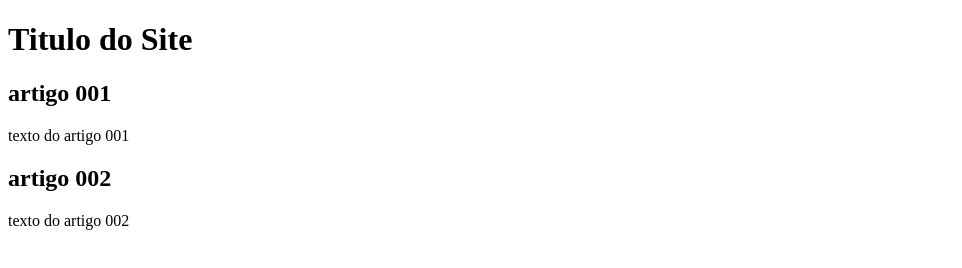
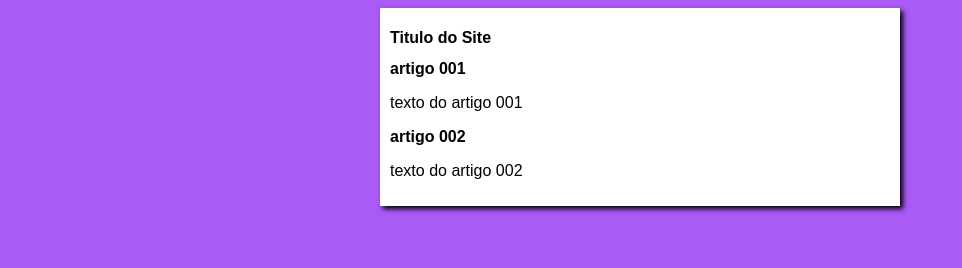
Before and after one commit to AndreLucas25/projeto-site, a plain HTML site: page index.html in a window 1280 px wide. Shown: the whole page, without its empty margins (0-962 px from the left). Drawn offline with Linux system fonts and the light colour scheme.

Commit message:
iniciei o designe

```diff
--- /dev/null
+++ b/estilos/style.css
@@ -0,0 +1,16 @@
+* {
+   font-family: Arial, Helvetica, sans-serif;
+   font-size: 16px;
+}
+
+body {
+    background-color: rgb(170, 90, 245);
+}
+
+main {
+    background-color: white;
+    width: 500px;
+    margin: auto;
+    padding: 10px;
+    box-shadow: 3px 3px 5px rgb(0, 0, 0);
+}
--- a/index.html
+++ b/index.html
@@ -4,6 +4,7 @@
     <meta charset="UTF-8">
     <meta name="viewport" content="width=device-width, initial-scale=1.0">
     <title>Document</title>
+    <link rel="stylesheet" href="estilos/style.css">
 </head>
 <body>
     <main>
```
